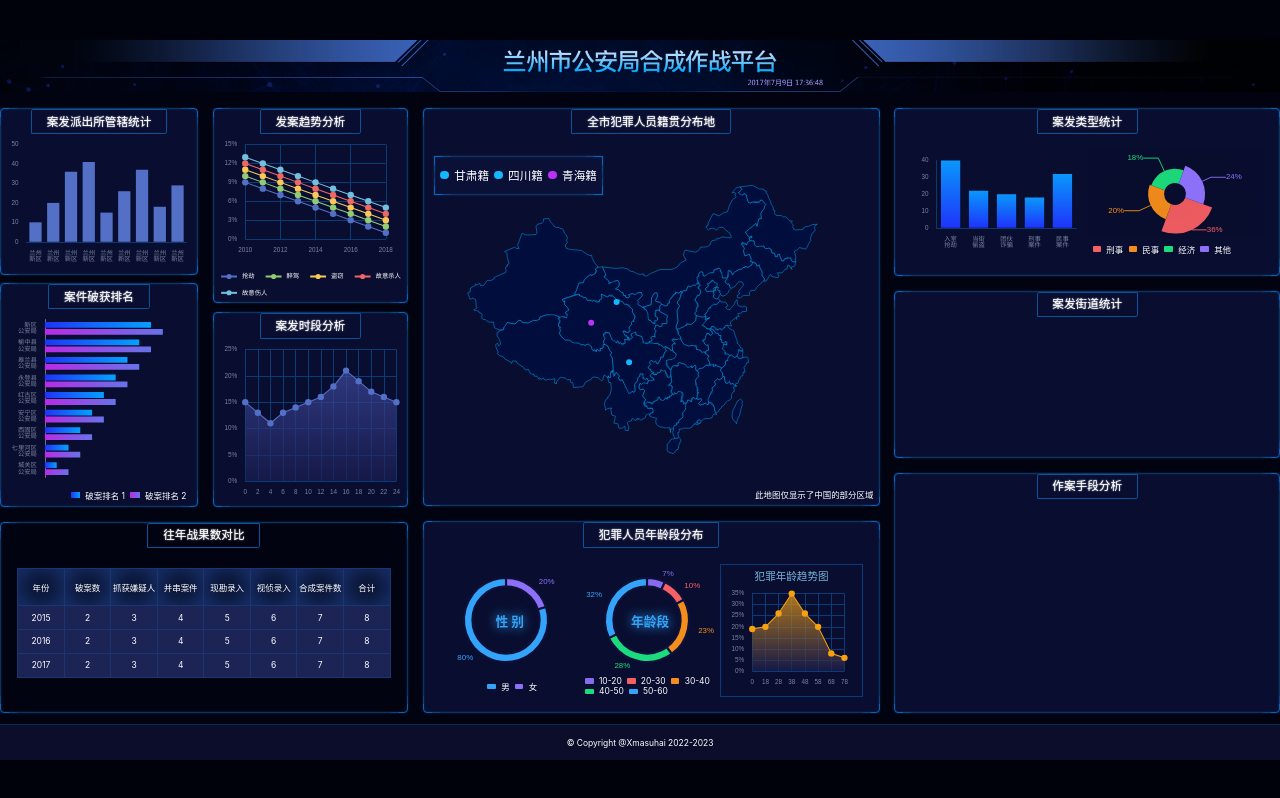
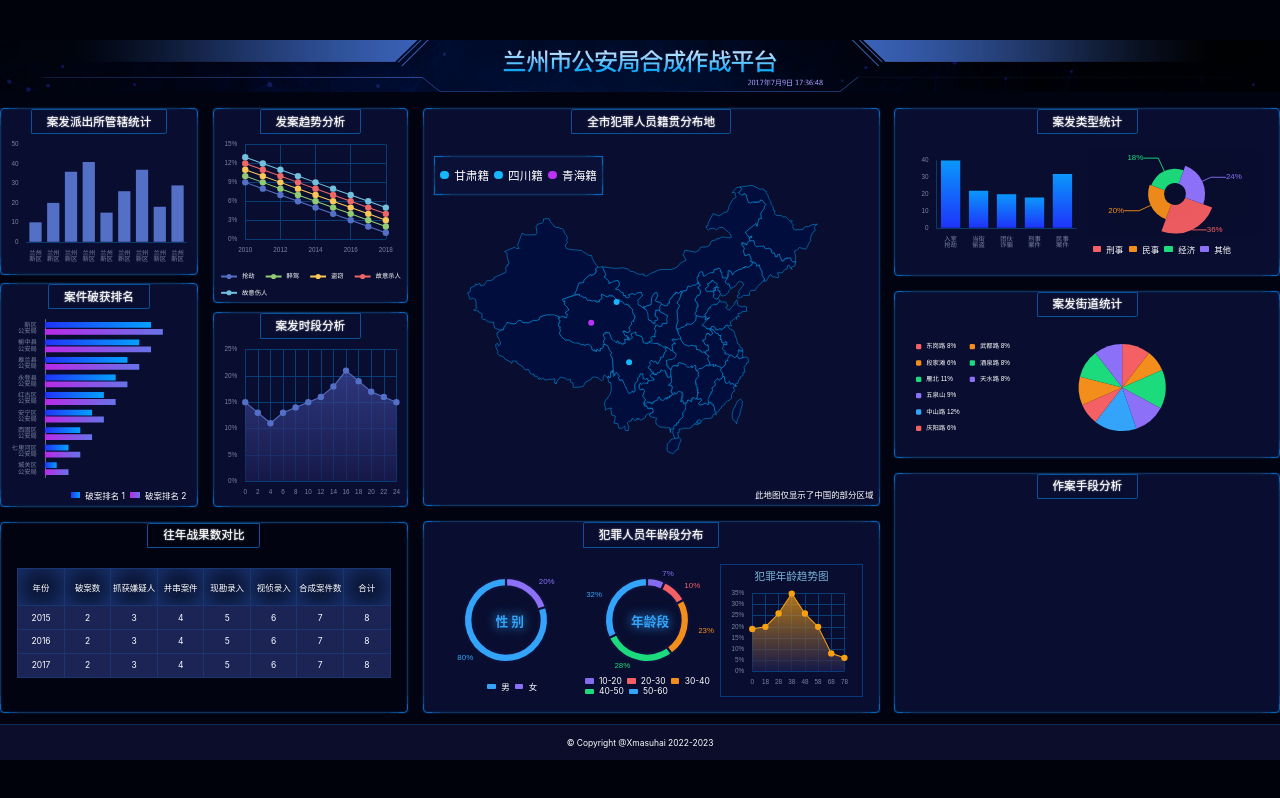
Before and after one commit to xmasuhai/big-screen-visualization_react, a React (Vite) app: page / in a window 1280 px wide. Built offline with nearby package versions, Linux system fonts and the light colour scheme.

Commit message:
完成 chart-12
Took 22 minutes

```diff
--- /dev/null
+++ b/src/components/chart-12.tsx
@@ -0,0 +1,69 @@
+import React, {useEffect, useRef} from 'react'
+import * as echarts from 'echarts'
+import {createEchartsOptions} from '../shared/create-echarts-options'
+import {px} from '../shared/px'
+
+export const Chart12 = () => {
+  const divRef = useRef(null)
+  const colors = ['#F46064', '#F38E1C', '#1CDB7C', '#8D70F8', '#33A4FA']
+  const data = [
+    {value: 0.08, name: '东岗路'},
+    {value: 0.06, name: '段家滩'},
+    {value: 0.11, name: '雁北'},
+    {value: 0.09, name: '五泉山'},
+    {value: 0.12, name: '中山路'},
+    {value: 0.06, name: '庆阳路'},
+    {value: 0.08, name: '武都路'},
+    {value: 0.08, name: '酒泉路'},
+    {value: 0.08, name: '天水路'},
+  ]
+  useEffect(() => {
+    const myChart = echarts.init(divRef.current)
+
+    myChart.setOption(createEchartsOptions({
+      color: colors,
+      xAxis: {show: false},
+      yAxis: {show: false},
+      grid: {x: 0, x2: 0, y: 0, y2: 0, containLabel: true},
+      legend: {
+        orient: 'vertical',
+        left: 'left',
+        top: 'center',
+        textStyle: {color: 'white'},
+        itemWidth: px(10),
+        itemHeight: px(10),
+        formatter(name) {
+          const value = data.find(i => i.name === name)?.value * 100 + '%'
+          return name + ' ' + value
+        }
+      },
+      series: [
+        {
+          center: ['60%', '50%'],
+          type: 'pie',
+          radius: '80%',
+          label: {show: false,},
+          labelLine: {show: false},
+          data,
+          emphasis: {
+            itemStyle: {
+              shadowBlur: 10,
+              shadowOffsetX: 0,
+              shadowColor: 'rgba(0, 0, 0, 0.5)'
+            }
+          }
+        }
+      ]
+
+    }))
+
+  }, [])
+
+  return (
+    <div className="crime-street-chart-left">
+      <div className="chart">
+        <div className="chart-main" ref={divRef}/>
+      </div>
+    </div>
+  )
+}
--- a/src/pages/chart.scss
+++ b/src/pages/chart.scss
@@ -175,7 +175,9 @@
   // 年龄段
   .age-bracket,
     // 案发类型
-  .crime-type {
+  .crime-type,
+    // 案发街道统计
+  .crime-street {
     @include flex-column;
     height: px(363);
 
--- a/src/pages/home.tsx
+++ b/src/pages/home.tsx
@@ -12,6 +12,7 @@
 import {Chart9} from '../components/chart-9'
 import {Chart10} from '../components/chart-10'
 import {Chart11} from '../components/chart-11'
+import {Chart12} from '../components/chart-12'
 
 export const Home = () => {
   const year = new Date().getFullYear()
@@ -53,8 +54,8 @@
           {/*案发街道*/}
           <div className="bordered row2 crime-street">
             <h2>案发街道统计</h2>
-            <div className="charts">
-
+            <div className="charts-wrapper">
+              <Chart12/>
             </div>
           </div>
           {/*作案手段*/}
```
